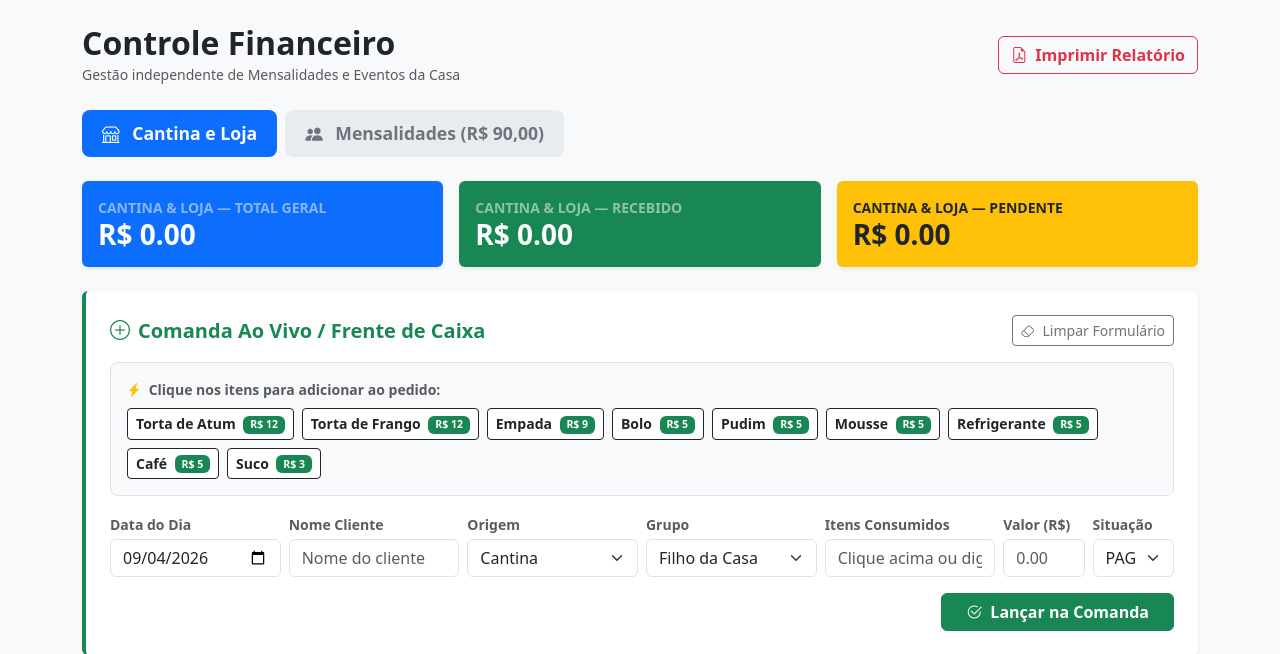
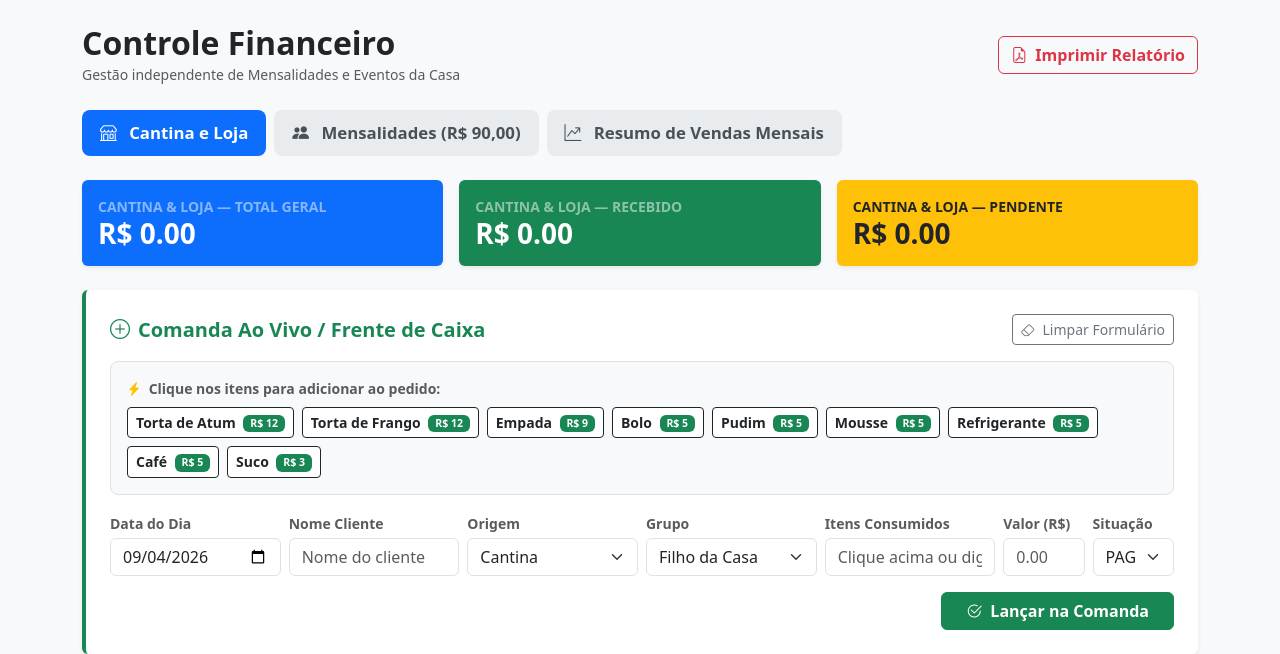
Before and after one commit to indiarasabarreto/finance-api, a FastAPI app: page / in a window 1280 px wide. Shown: the top 654 px of the page. Run offline with FastAPI, Linux system fonts and the light colour scheme; data that the repository does not hold is empty.

Commit message:
feat: move resumo executivo para uma aba propria 100% isolada

```diff
--- a/app/templates/index.html
+++ b/app/templates/index.html
@@ -9,10 +9,10 @@
 
     <style>
         .nav-pills .nav-link {
-            font-size: 1.1rem;
-            padding: 10px 20px;
+            font-size: 1.05rem;
+            padding: 10px 18px;
             border-radius: 8px;
-            color: #6c757d;
+            color: #495057;
             background-color: #e9ecef;
         }
         .nav-pills .nav-link.active {
@@ -45,7 +45,7 @@
             </div>
         </div>
 
-        <!-- SELETOR DE MÓDULOS -->
+        <!-- SELETOR DE MÓDULOS (3 ABAS 100% SEPARADAS) -->
         <ul class="nav nav-pills mb-4 no-print" id="pills-tab" role="tablist">
             <li class="nav-item" role="presentation">
                 <button class="nav-link active fw-bold me-2" id="pills-cantina-tab" data-bs-toggle="pill" data-bs-target="#pills-cantina" type="button" role="tab">
@@ -53,18 +53,25 @@
                 </button>
             </li>
             <li class="nav-item" role="presentation">
-                <button class="nav-link fw-bold" id="pills-fees-tab" data-bs-toggle="pill" data-bs-target="#pills-fees" type="button" role="tab">
+                <button class="nav-link fw-bold me-2" id="pills-fees-tab" data-bs-toggle="pill" data-bs-target="#pills-fees" type="button" role="tab">
                     <i class="bi bi-people-fill me-2"></i> Mensalidades (R$ 90,00)
+                </button>
+            </li>
+            <li class="nav-item" role="presentation">
+                <button class="nav-link fw-bold" id="pills-summary-tab" data-bs-toggle="pill" data-bs-target="#pills-summary" type="button" role="tab">
+                    <i class="bi bi-graph-up-arrow me-2"></i> Resumo de Vendas Mensais
                 </button>
             </li>
         </ul>
 
         <div class="tab-content" id="pills-tabContent">
 
-            <!-- CANTINA E LOJA -->
+            <!-- ========================================================== -->
+            <!-- ABA 1: CANTINA E LOJA (CAIXA / COMANDA / PLANILHAS) -->
+            <!-- ========================================================== -->
             <div class="tab-pane fade show active" id="pills-cantina" role="tabpanel">
 
-                <!-- Cards de Resumo -->
+                <!-- Cards de Resumo Exclusivos -->
                 <div class="row g-3 mb-4">
                     <div class="col-md-4">
                         <div class="card border-0 shadow-sm bg-primary text-white p-3">
@@ -275,7 +282,7 @@
                                             <tr>
                                                 <td class="fw-bold">{{ item.person_name }}</td>
                                                 <td>
-                                                    <span class="badge {% if item.category == 'Loja' %}bg-purple text-white{% else %}bg-dark{% endif %}" {% if item.category == 'Loja' %}style="background-color:#6f42c1;"{% endif %}>
+                                                    <span class="badge {% if item.category == 'Loja' %}bg-purple text-white style="background-color:#6f42c1;"{% else %}bg-dark{% endif %}">
                                                         {{ item.category }}
                                                     </span>
                                                 </td>
@@ -323,10 +330,12 @@
                 {% endif %}
             </div>
 
-            <!-- MENSALIDADES (ÁREA RESTRITA) -->
+            <!-- ========================================================== -->
+            <!-- ABA 2: MENSALIDADES (ÁREA RESTRITA POR SENHA) -->
+            <!-- ========================================================== -->
             <div class="tab-pane fade" id="pills-fees" role="tabpanel">
                 {% if not is_fees_authorized %}
-                <!-- Tela de Login da Aba de Mensalidades com Botão de Voltar -->
+                <!-- Tela de Login da Aba de Mensalidades -->
                 <div class="row justify-content-center py-5">
                     <div class="col-md-5">
                         <div class="card border-0 shadow-sm text-center p-4">
@@ -345,7 +354,6 @@
                                 </button>
                             </form>
 
-                            <!-- BOTÃO DE VOLTAR PARA A PÁGINA PRINCIPAL -->
                             <button type="button" class="btn btn-link text-secondary text-decoration-none fw-semibold" onclick="goToCantinaTab()">
                                 <i class="bi bi-arrow-left me-1"></i> Voltar para Cantina & Loja
                             </button>
@@ -484,6 +492,50 @@
                 {% endif %}
             </div>
 
+            <!-- ========================================================== -->
+            <!-- ABA 3: RESUMO DE VENDAS MENSAIS (QUADRO EXECUTIVO ISOLADO) -->
+            <!-- ========================================================== -->
+            <div class="tab-pane fade" id="pills-summary" role="tabpanel">
+                <div class="d-flex justify-content-between align-items-center mb-3">
+                    <h4 class="fw-bold text-dark m-0"><i class="bi bi-graph-up-arrow text-primary me-2"></i>Resumo Executivo Mês a Mês</h4>
+                    <button type="button" class="btn btn-sm btn-outline-primary fw-bold" onclick="goToCantinaTab()">
+                        <i class="bi bi-arrow-left me-1"></i> Voltar para Cantina & Loja
+                    </button>
+                </div>
+
+                {% if not monthly_summary %}
+                <div class="card border-0 shadow-sm p-5 text-center text-muted">
+                    <i class="bi bi-bar-chart display-4 mb-2"></i>
+                    <p class="m-0">Nenhum registro encontrado para gerar o resumo. Faça um lançamento na Cantina ou crie uma folha de Mensalidades!</p>
+                </div>
+                {% else %}
+                <div class="card border-0 shadow-sm p-4 bg-white border-start border-4 border-primary">
+                    <div class="table-responsive">
+                        <table class="table table-hover align-middle mb-0">
+                            <thead class="table-light">
+                                <tr>
+                                    <th>MÊS/ANO</th>
+                                    <th>CANTINA & LOJA (RECEBIDO)</th>
+                                    <th>MENSALIDADES (RECEBIDO)</th>
+                                    <th class="table-primary text-dark">RECEITA TOTAL ARRECADADA</th>
+                                </tr>
+                            </thead>
+                            <tbody>
+                                {% for row in monthly_summary %}
+                                <tr>
+                                    <td class="fw-bold fs-6"><i class="bi bi-calendar-event me-2 text-primary"></i> {{ row.month_year }}</td>
+                                    <td class="text-success fw-bold fs-6">R$ {{ "%.2f"|format(row.cantina_pago) }}</td>
+                                    <td class="text-primary fw-bold fs-6">R$ {{ "%.2f"|format(row.fees_pago) }}</td>
+                                    <td class="table-primary fw-bold fs-5 text-dark">R$ {{ "%.2f"|format(row.total_mes) }}</td>
+                                </tr>
+                                {% endfor %}
+                            </tbody>
+                        </table>
+                    </div>
+                </div>
+                {% endif %}
+            </div>
+
         </div>
     </div>
 
@@ -576,7 +628,6 @@
             document.getElementById('live_person_name').value = '';
         }
 
-        // Função para alternar de volta para a aba principal (Cantina & Loja)
         function goToCantinaTab() {
             var cantinaTabTrigger = document.querySelector('#pills-cantina-tab');
             if (cantinaTabTrigger) {
@@ -600,6 +651,12 @@
                     var tab = new bootstrap.Tab(triggerEl);
                     tab.show();
                 }
+            } else if (hash === "#pills-summary") {
+                var triggerEl = document.querySelector('#pills-summary-tab');
+                if (triggerEl) {
+                    var tab = new bootstrap.Tab(triggerEl);
+                    tab.show();
+                }
             }
         });
     </script>
```
